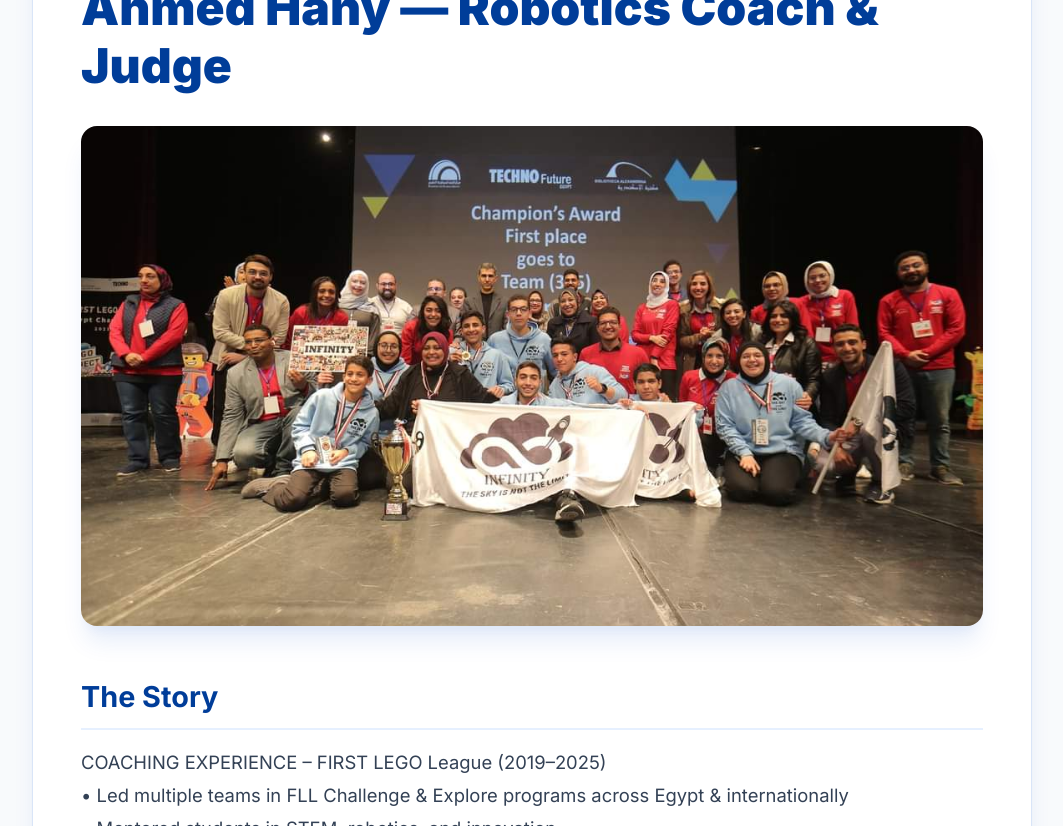
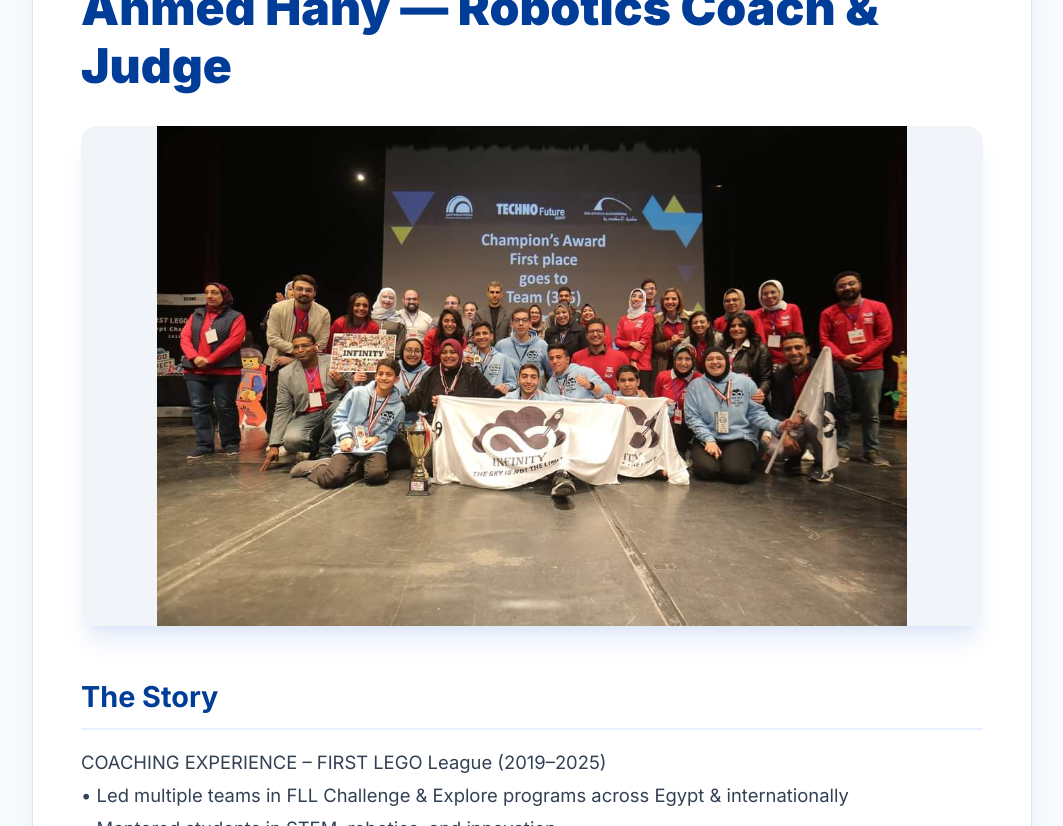
Before and after one commit to moatazmohamedcr852-png/bnu-feng-activities, a React (Vite) app: page /project/ahmed-hany in a window 1280 px wide. Shown: the part 400-1226 px from the top of the page, without its empty margins (108-1171 px from the left). Built offline with nearby package versions, Linux system fonts and the light colour scheme.

Commit message:
Change object-fit to contain so images fit widgets without cropping

```diff
--- a/src/index.css
+++ b/src/index.css
@@ -299,12 +299,13 @@ a {
   overflow: hidden;
   height: 220px;
   position: relative;
+  background: var(--bg-surface);
 }
 
 .activity-image {
   width: 100%;
   height: 100%;
-  object-fit: cover;
+  object-fit: contain;
   transition: var(--transition-smooth);
 }
 
@@ -475,12 +476,13 @@ a {
   overflow: hidden;
   margin-bottom: 3rem;
   box-shadow: var(--shadow-3d);
+  background: var(--bg-surface);
 }
 
 .details-image {
   width: 100%;
   max-height: 500px;
-  object-fit: cover;
+  object-fit: contain;
   display: block;
 }
 
```
